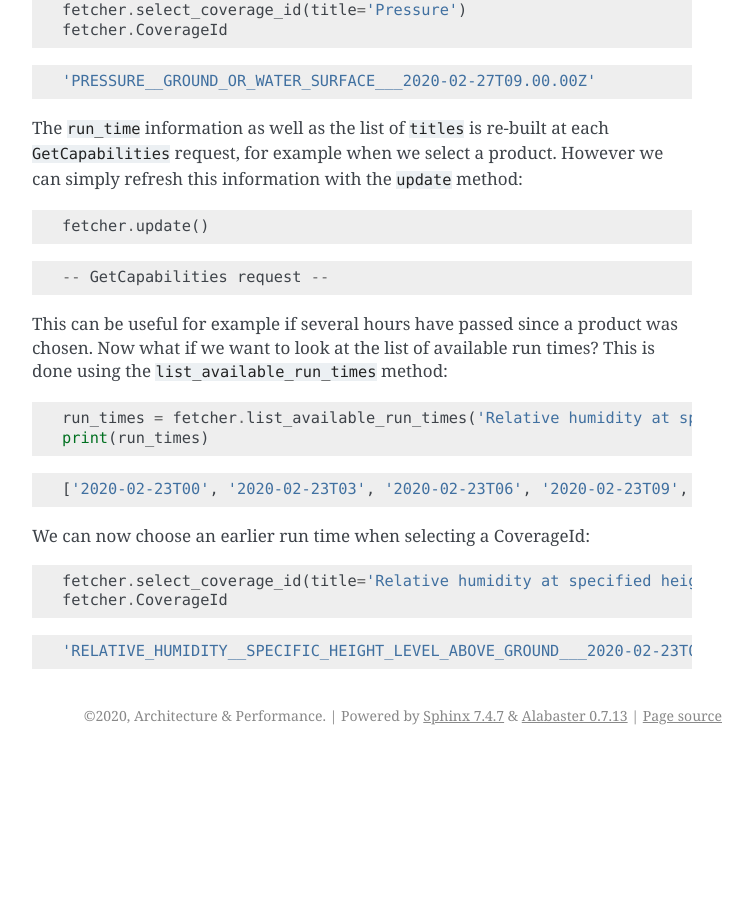
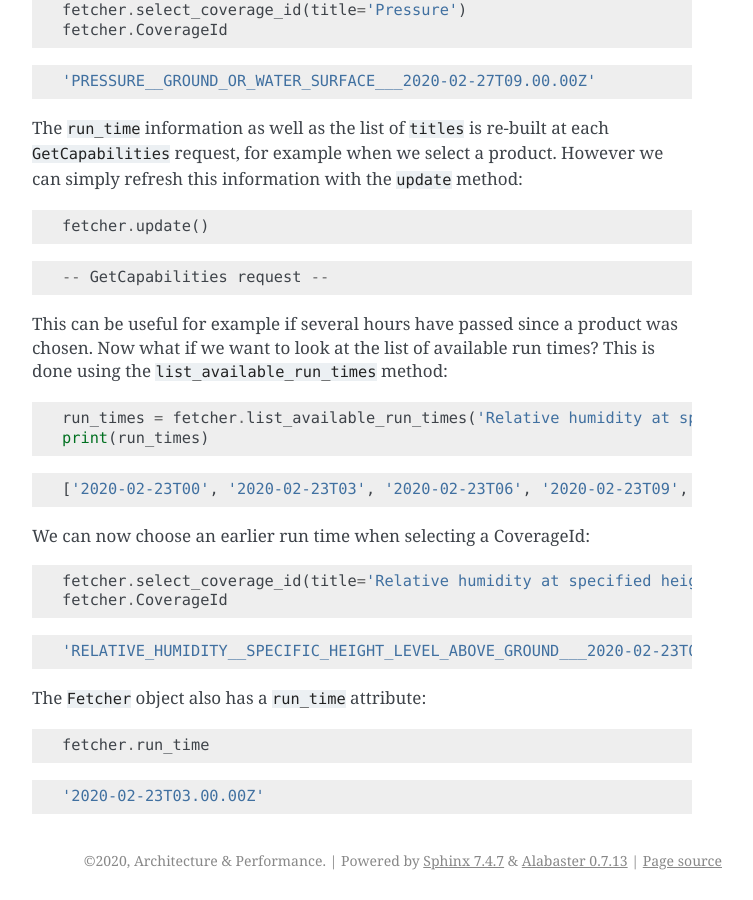
Before and after one commit to aetperf/pymeteofr, a Sphinx documentation site: the page built from docs/usage.rst, in a window 1280 px wide and 900 px high, scrolled down 3259 px. Shown: the whole window, without its empty margins (388-1141 px from the left). Built offline with Sphinx 7.4.7, drawn with Linux system fonts in a browser that asks for light colours; before the commit the page ends 4014 px from its top, so only the background shows below that.

Commit message:
small update

```diff
--- a/docs/usage.rst
+++ b/docs/usage.rst
@@ -266,3 +266,13 @@ We can now choose an earlier run time when selecting a CoverageId:
 .. parsed-literal::
 
     'RELATIVE_HUMIDITY__SPECIFIC_HEIGHT_LEVEL_ABOVE_GROUND___2020-02-23T03.00.00Z'
+
+The ``Fetcher`` object also has a ``run_time`` attribute:
+
+.. code:: ipython3
+
+	fetcher.run_time
+
+.. parsed-literal::
+
+	'2020-02-23T03.00.00Z'
```
